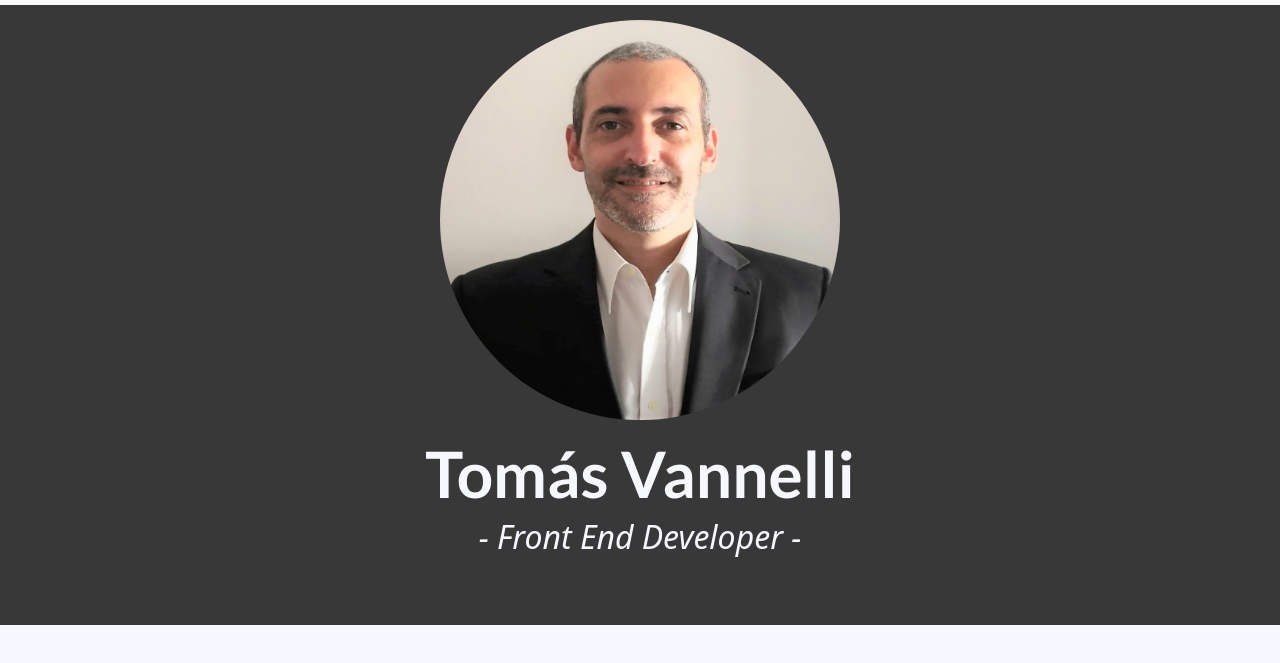
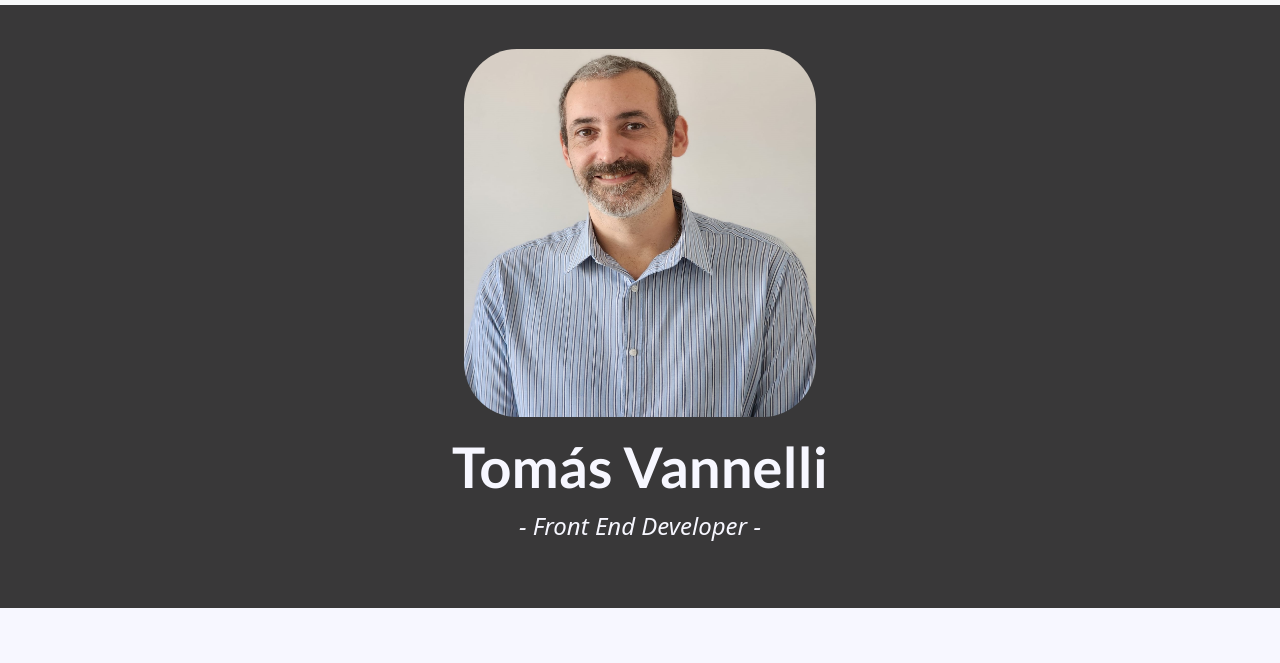
Before and after one commit to tv0000000/portfolio-TomasVannelli, a plain HTML site: page index.html in a window 1280 px wide. Shown: the part 63-726 px from the top of the page. Drawn offline with nearby package versions, Linux system fonts and the light colour scheme.

Commit message:
img modificada

```diff
--- a/css/styles.css
+++ b/css/styles.css
@@ -36,14 +36,14 @@ li:hover {
 
 /**** main ****/
 main {
-  margin-top: 3.2rem;
+  margin-top: 3rem;
 }
 
 .imgTomas {
-  width: 25rem;
-  height: 25rem;
-  border-radius: 50%;
-  margin-top: 2rem;
+  width: 22rem;
+  height: 23rem;
+  border-radius: 15%;
+  margin-top: 4rem;
 }
 
 @media (max-width: 520px) {
@@ -56,8 +56,7 @@ main {
 .title {
   font-family: 'Lato', sans-serif;
   font-weight: 500;
-  font-size: 4rem;
-  margin-bottom: 0;
+  font-size: 3.5rem;
   color: #F7F7FF;
 }
 
@@ -71,10 +70,10 @@ main {
   color: #F7F7FF;
   font-weight: 400;
   font-style: italic;
-  font-size: 2rem;
+  font-size: 1.5rem;
 }
 
-.buttonMain {
+/* .buttonMain {
   color: #393839;
   text-decoration: none;
   letter-spacing: 1px;
@@ -82,11 +81,11 @@ main {
   border-radius: 50px;
   margin: 10px;
   background-color: #fff;
-}
+} */
 
-.buttonMain:hover {
+/* .buttonMain:hover {
   color: #848586;
-}
+} */
 
 /**** Section Tecnologías ****/
 #sectionTecnologias {
--- a/index.html
+++ b/index.html
@@ -56,7 +56,7 @@
   </header>
 
   <main class="d-flex flex-column align-items-center justify-content-center fondoNegro">
-    <img src="img/foto-presentación.jpg" alt="Desarrollador Web Tomás Vannelli" title="Desarrollador Web Tomás Vannelli"
+    <img src="img/foto-presentacion.jpeg" alt="Desarrollador Web Tomás Vannelli" title="Desarrollador Web Tomás Vannelli"
       class="imgTomas" data-aos="zoom-in" data-aos-delay="400" data-aos-once="true">
     <div class="textoMain d-flex flex-column align-items-center justify-content-center mt-3 mb-5">
       <h1 class="title" data-aos="fade-right" data-aos-delay="400" data-aos-once="true">Tomás Vannelli</h1>
```
Also changed, not shown: img/foto-presentacion.jpeg (added), img/foto-presentación.jpg (deleted).
